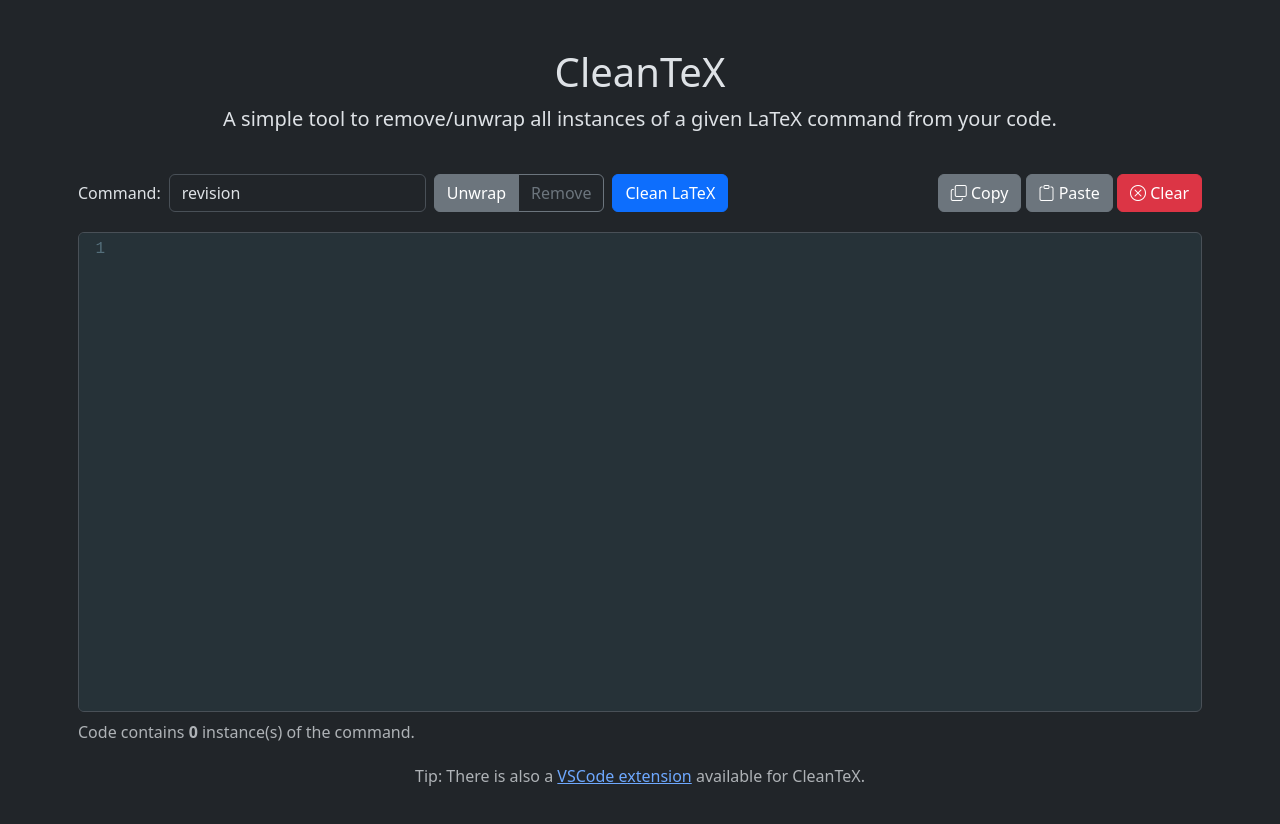
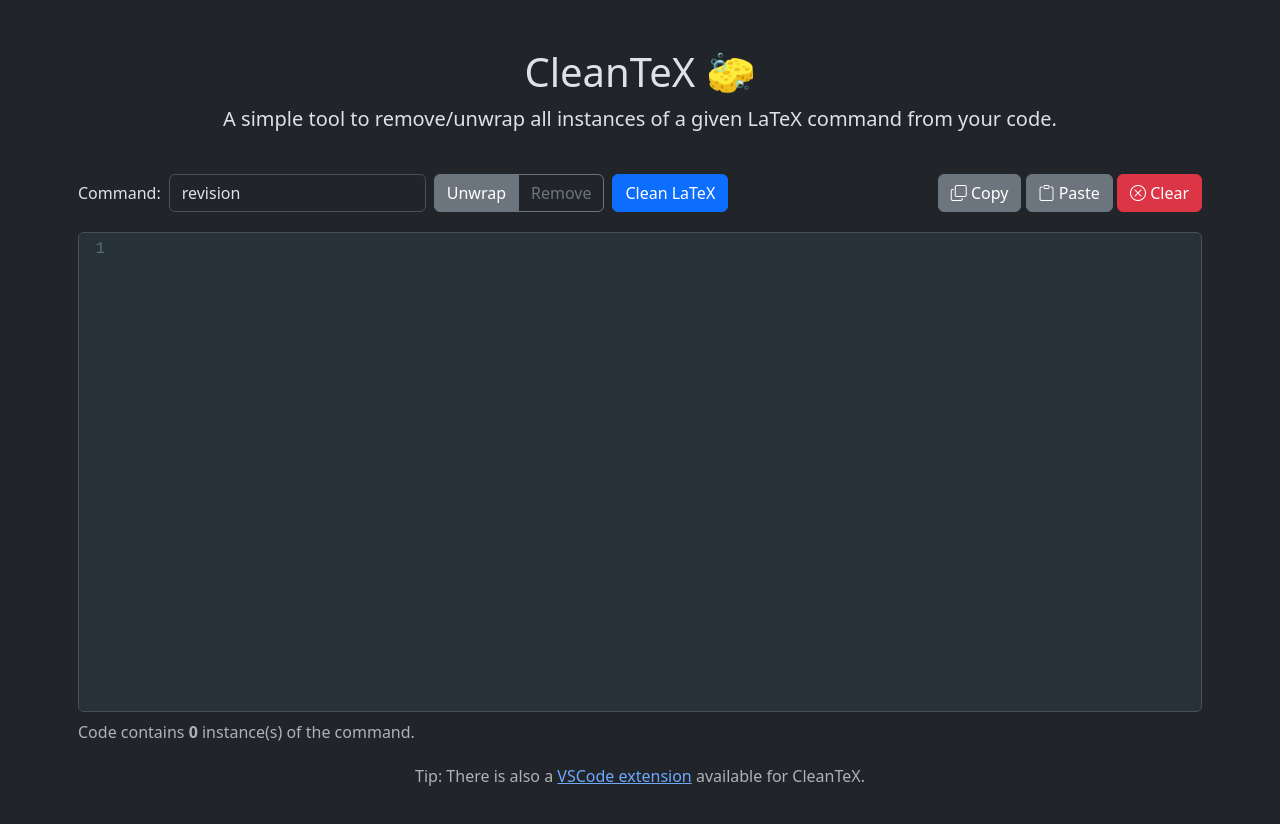
Before and after one commit to aldadic/cleantex, a plain HTML site: page index.html in a window 1280 px wide. Drawn offline with nearby package versions, Linux system fonts and the light colour scheme.

Commit message:
Update title

```diff
--- a/index.html
+++ b/index.html
@@ -27,7 +27,7 @@
     </head>
     <body>
         <div class="container py-5 px-2">
-            <h1 class="text-center">CleanTeX</h1>
+            <h1 class="text-center">CleanTeX 🧽</h1>
             <p class="text-center lead">A simple tool to remove/unwrap all instances of a given LaTeX command from your code.</p>
             <div id="alerts"></div>
             <div class="row pb-1 pt-4 justify-content-between">
```
